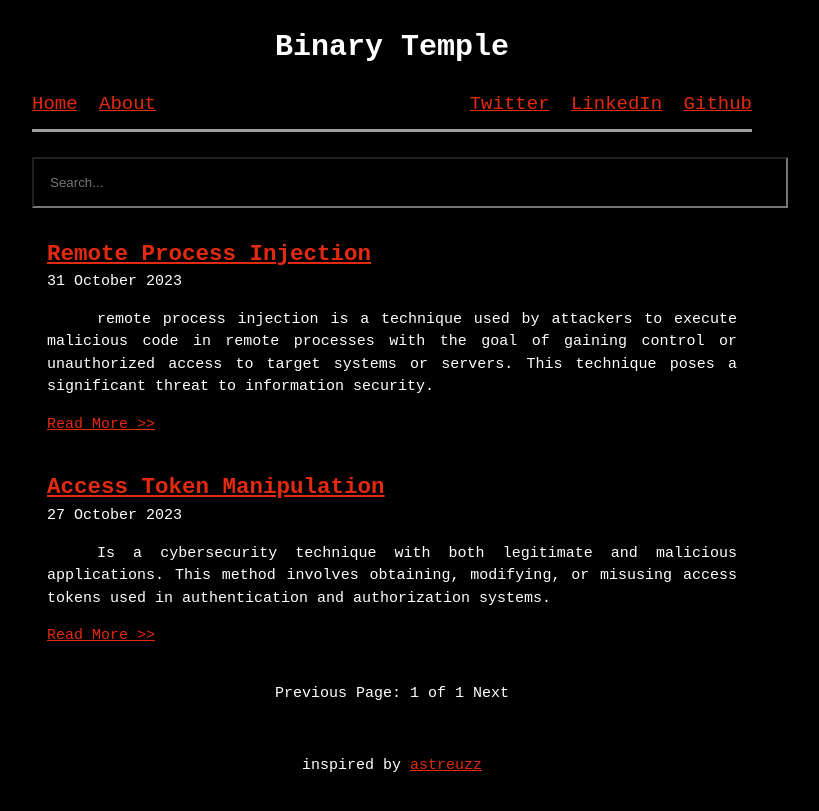
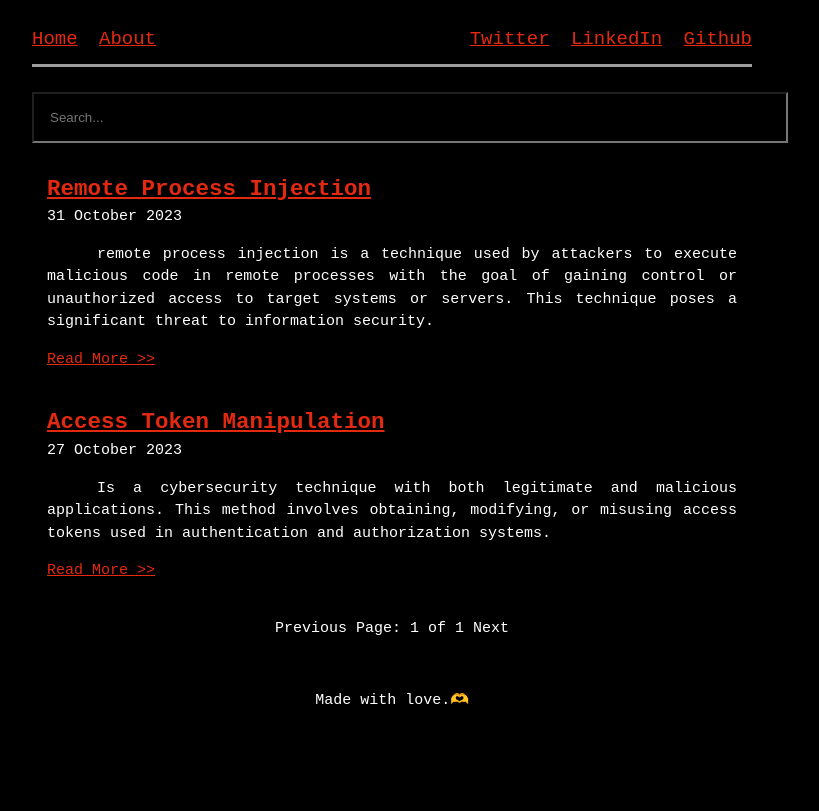
Before and after one commit to boloto1979/boloto1979.github.io, a Jekyll site: the page built from index.html, in a window 1280 px wide. Shown: the top 811 px of the page, without its empty margins (248-1067 px from the left). Built offline with Jekyll 4.4.1, drawn with Linux system fonts in a browser that asks for light colours; the list of posts is cut into pages by our own code; grey boxes are pictures that could not be loaded.

Commit message:
change in layout

```diff
--- a/_config.yml
+++ b/_config.yml
@@ -1,4 +1,4 @@
-title: Binary Temple
+title: Boloto-Blog
 description: Welcome to the temple, my lord! Contemplate the grandeur of the bits.
 author:
   name: Pedro Lima
--- a/_layouts/default.html
+++ b/_layouts/default.html
@@ -11,14 +11,13 @@
   </head>
   <body style="background-color: black;">
     <header>
-      <h1>Binary Temple</h1>
       {% include nav.html %}
     </header>
     <main>
       {{ content }}
     </main>
     <footer>
-      <p>inspired by <a href="" target="_blank">astreuzz</a></p>
+      <p>Made with love.🫶</a></p>
     </footer>
   </body>
 </html>
```
